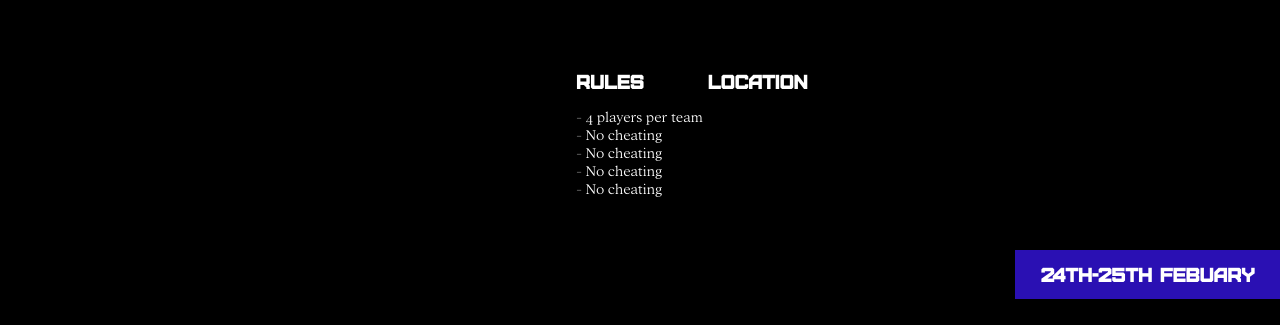
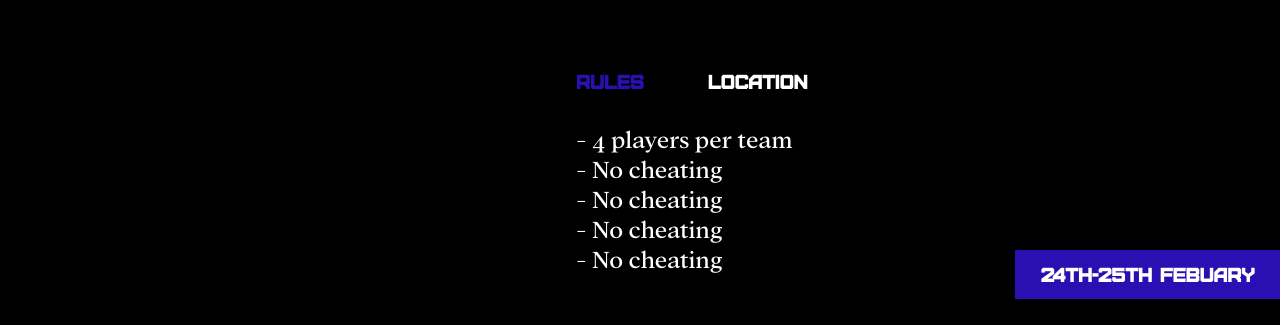
Before and after one commit to PhantasyCodes/indexg, a React (Vite) app: page /tournament/1 in a window 1280 px wide. Shown: the part 197-522 px from the top of the page. Built offline with nearby package versions, Linux system fonts and the light colour scheme; no server answers.

Commit message:
More updates

```diff
--- a/src/components/tournament/TwoSectionComponent.css
+++ b/src/components/tournament/TwoSectionComponent.css
@@ -3,11 +3,13 @@
 }
 
 .two-section-component h2 {
-  color: white;
+    color: white;
 }
 
 .two-section-component p {
     color: white;
+    font-size: 2vw;
+    font-family: Addington;
 }
 
 .options {
@@ -38,3 +40,7 @@
 .options div h2:hover::after {
     width: 5vw;
 }
+
+.tournament-rules {
+    margin-top: 2vh;
+}
--- a/src/components/tournament/TwoSectionComponent.jsx
+++ b/src/components/tournament/TwoSectionComponent.jsx
@@ -9,14 +9,22 @@ const TwoSectionComponent = () => {
         setActiveSection(section);
     };
 
+    const location = {
+      color: activeSection === 2 ? '#2A10B3' : 'white',
+    }
+
+    const rules = {
+      color: activeSection === 1 ? '#2A10B3' : 'white',
+    }
+
   return (
     <div className='two-section-component'>
         <div className="options">
             <div onClick={() => handleSectionChange(1)} >
-                <h2>Rules</h2>
+                <h2 style={rules}>Rules</h2>
             </div>
             <div onClick={() => handleSectionChange(2)}>
-                <h2>Location</h2>
+                <h2 style={location}>Location</h2>
             </div>
         </div>
       {activeSection === 1 ? (
--- a/src/routes/Tournament.css
+++ b/src/routes/Tournament.css
@@ -6,6 +6,18 @@
 .tournament-game-title {
     position: absolute;
     top: 10vh;
+}
+
+.fifa-game-image {
+    position: absolute;
+    bottom: 0;
+    left: 8vw;
+}
+
+.fifa-game-title {
+    position: absolute;
+    top: 20vh;
+    left: 6vw;
 }
 
 .tournament-content {
--- a/src/routes/Tournament.jsx
+++ b/src/routes/Tournament.jsx
@@ -30,13 +30,35 @@ const Tournament = () => {
       setGameUrl("/tournaments/images/fortnite.png")
       setGameTitle("/tournaments/images/fortnite-logo.png")
     }
+    else if(tournament.game === "fifa") {
+      setGameUrl("/tournaments/images/fifa-image.png")
+      setGameTitle("/tournaments/images/fifa.png")
+    }
   }, [tournament])
+
+  const FortniteImages = () => {
+    return (
+      <div className="fortnite-images">
+        <img className='tournament-game-title' src={gameTitle} alt="nice" />
+        <img className='tournament-game-image' src={gameUrl} alt="nice" />
+      </div>
+    )
+  }
+
+
+  const FifaImages = () => {
+    return (
+      <div className="fifa-images">
+        <img className='fifa-game-title' src={gameTitle} alt="nice" />
+        <img className='fifa-game-image' src={gameUrl} alt="nice" />
+      </div>
+    )
+  }
 
   return (
     <div className='tournament-page'>
       <HamburgerMenu toggle={() => {}} isOpen={false} />
-      <img className='tournament-game-title' src={gameTitle} alt="nice" />
-      <img className='tournament-game-image' src={gameUrl} alt="nice" />
+      {tournament.game === "fortnite" ? <FortniteImages /> : <FifaImages />}
       <div className="tournament-content">
         <h1>{tournament.name}</h1>
         <p>{tournament.description}</p>
```
Also changed, not shown: public/tournaments/images/fifa-image.png (added), public/tournaments/images/fifa.png.
